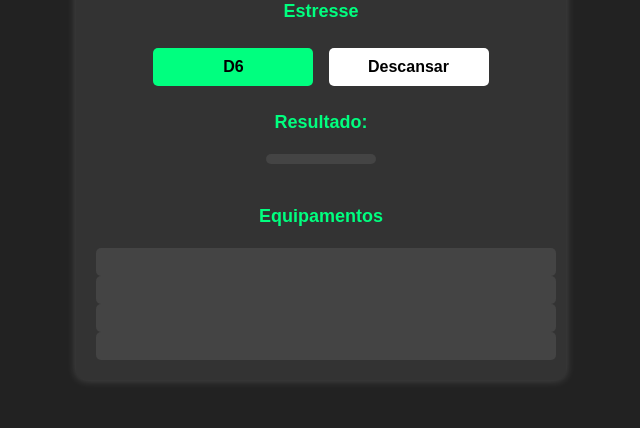
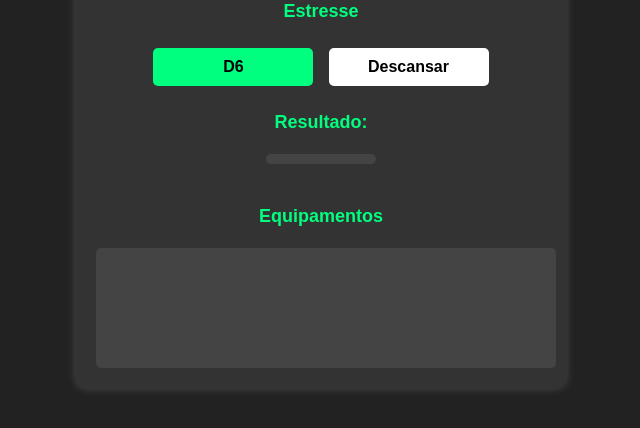
Before and after one commit to rpgzeflorentino/orbitaldecay.github.io, a Flask app: template templates/ficha.html in a window 1280 px wide. Shown: the part 372-800 px from the top of the page, without its empty margins (319-959 px from the left). Run offline with Flask 3, Linux system fonts and the light colour scheme; the template is opened without the code that fills it, so the values that code supplies are empty.

Commit message:
Update ficha.html

```diff
--- a/templates/ficha.html
+++ b/templates/ficha.html
@@ -51,6 +51,7 @@
 			font-size: 16px;
 			padding: 5px;
 			width: 100%;
+			height: 110px;
 		}
 		.result {
 			background-color: #444;
@@ -219,9 +220,7 @@ function gerarNumeroAleatorio(max) {
 
 		<center><label class="label" for="equipamentos">Equipamentos</label><br><br>
 			<input type="text" class="input" name="equipamentos" id="equipamentos" value="" />
-			<input type="text" class="input" name="equipamentos" id="equipamentos" value="" />
-			<input type="text" class="input" name="equipamentos" id="equipamentos" value="" />
-			<input type="text" class="input" name="equipamentos" id="equipamentos" value="" />
+
 
 
 </div>
```
